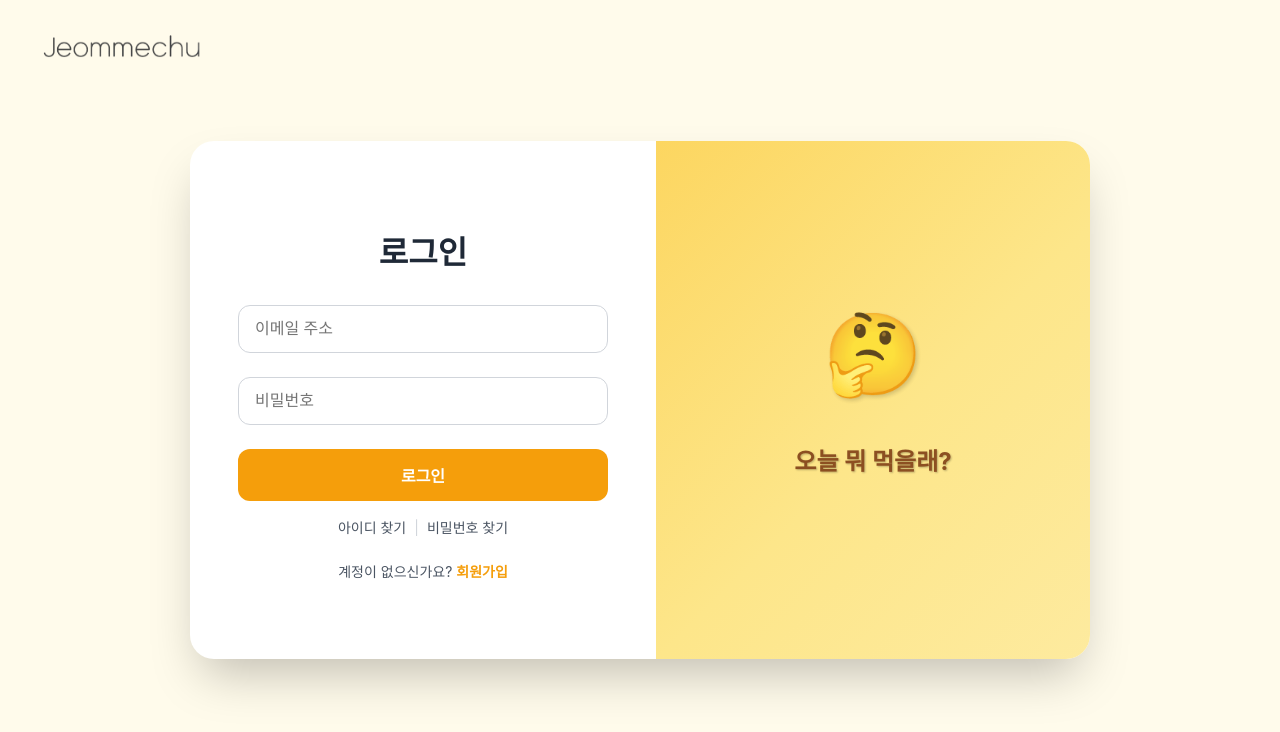
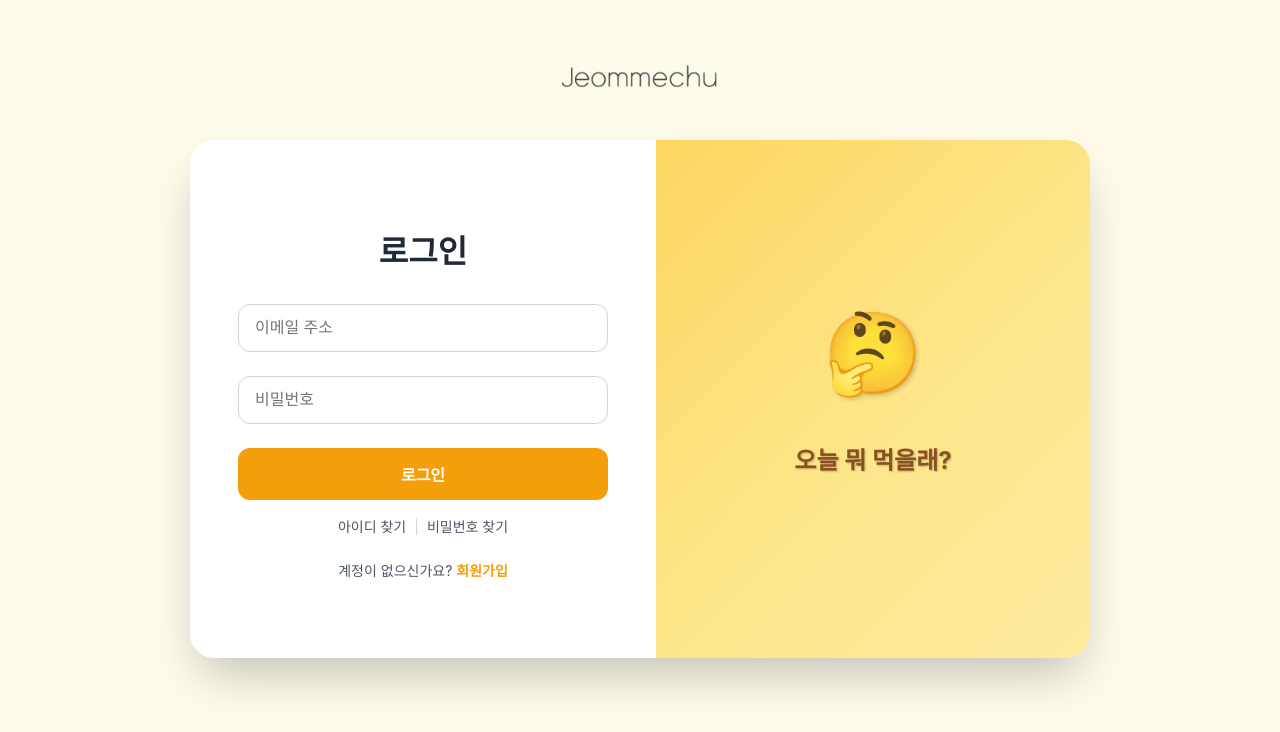
Before and after one commit to fastcampus-toy4/react-front, a React (Create React App) app: page /login in a window 1280 px wide. Shown: the top 732 px of the page. Built offline with nearby package versions, Linux system fonts and the light colour scheme.

Commit message:
style: 로그인 화면 로고 위치 수정

```diff
--- a/src/pages/Login/LoginPage.css
+++ b/src/pages/Login/LoginPage.css
@@ -1,6 +1,7 @@
 /* 전체 페이지 컨테이너 */
 .login-page-container {
   display: flex;
+  flex-direction: column;
   align-items: center;
   justify-content: center;
   width: 100vw;
@@ -11,10 +12,8 @@
 
 /* 로고 이미지 스타일 */
 .logo {
-  position: absolute;
-  top: 2rem;
-  left: 2.5rem;
-  z-index: 10;
+  margin-bottom: 3rem;
+  margin-top: -5rem;
 }
 
 /* 로고 안의 이미지 크기 조절 */
@@ -115,15 +114,15 @@
 /* 아이디/비밀번호 찾기 링크 컨테이너 */
 .find-links {
   text-align: center;
-  margin-top: 1rem; /* 로그인 버튼과의 간격 */
-  font-size: 0.875rem; /* 14px */
+  margin-top: 1rem;
+  font-size: 0.875rem;
 }
 
 /* 링크 스타일 */
 .find-links a {
   color: #4b5563; /* gray-600 */
   text-decoration: none;
-  margin: 0 0.5rem; /* 좌우 여백 */
+  margin: 0 0.5rem;
 }
 
 .find-links a:hover {
@@ -167,19 +166,19 @@
 
 /* 이모티콘 스타일 */
 .illust-emoji {
-  font-size: 5rem; /* 이모티콘 크기 */
+  font-size: 5rem;
   margin-bottom: 1rem;
-  animation: fadeInOut 3s infinite; /* 애니메이션 적용 */
-  text-shadow: 2px 2px 4px rgba(0, 0, 0, 0.2); /* 그림자 추가 */
+  animation: fadeInOut 3s infinite;
+  text-shadow: 2px 2px 4px rgba(0, 0, 0, 0.2);
 }
 
 /* 텍스트 스타일 */
 .illust-text {
-  font-size: 1.5rem; /* 텍스트 크기 */
+  font-size: 1.5rem;
   font-weight: 700;
   color: #78350f; /* amber-900 */
-  animation: fadeInOut 3s infinite; /* 애니메이션 적용 */
-  text-shadow: 1px 1px 2px rgba(0, 0, 0, 0.3); /* 좀 더 은은한 그림자 */
+  animation: fadeInOut 3s infinite;
+  text-shadow: 1px 1px 2px rgba(0, 0, 0, 0.3);
 }
 
 /* 공용 애니메이션 키프레임 */
--- a/src/pages/Login/LoginPage.js
+++ b/src/pages/Login/LoginPage.js
@@ -3,7 +3,7 @@ import { Link } from 'react-router-dom';
 import './LoginPage.css';
 import logoImage from 'assets/images/logo.png';
 
-// 1. 일러스트에 표시할 동적 텍스트 목록
+// 일러스트에 표시할 동적 텍스트 목록
 const dynamicContent = [
   { text: "난 점메추봇이야", emoji: "🤖" },
   { text: "오늘 뭐 먹을래?", emoji: "🤔" },
```
